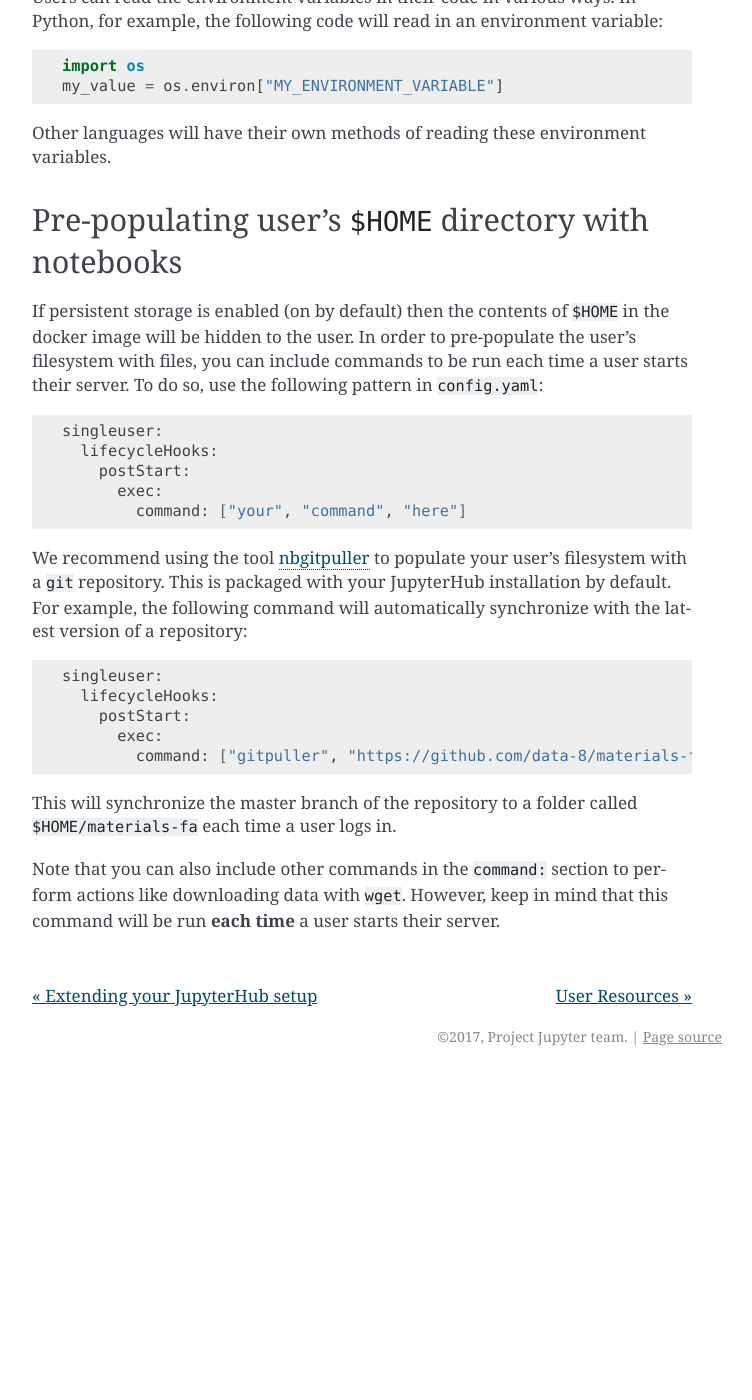
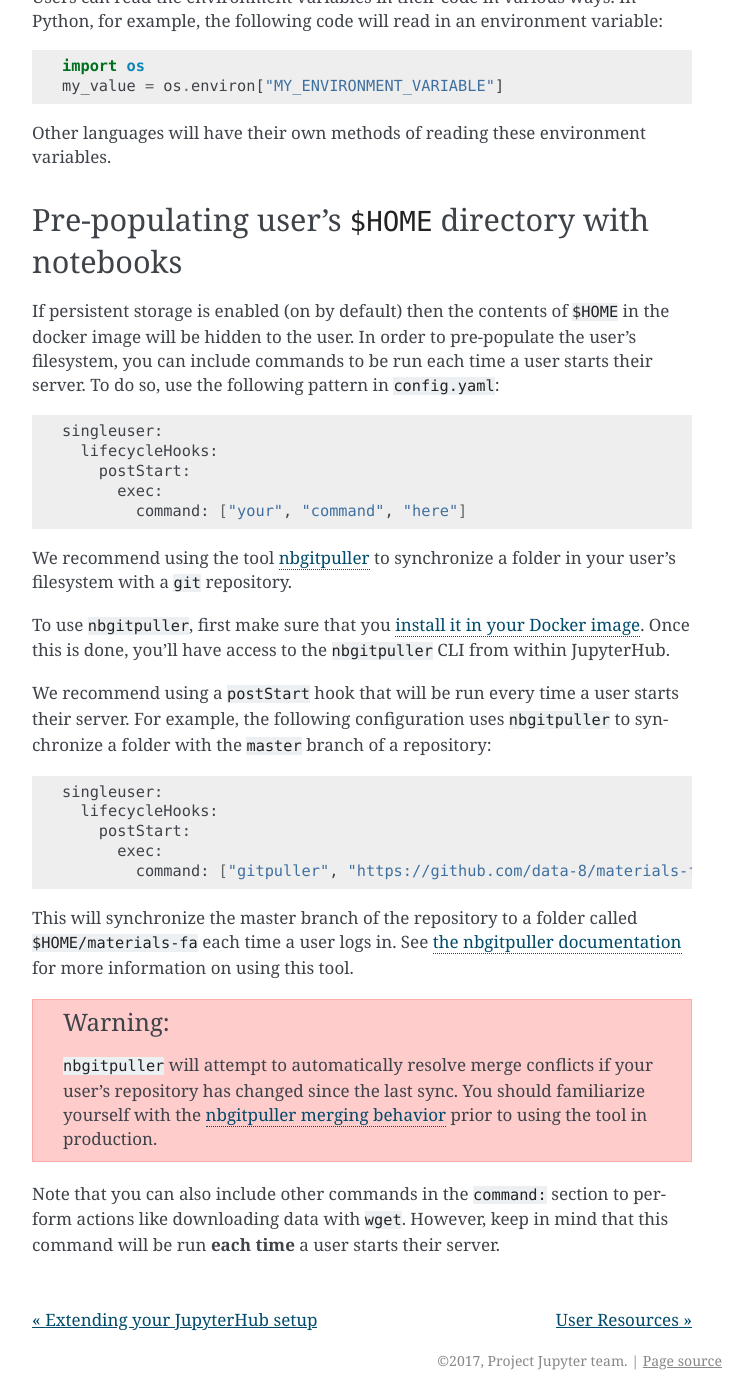
Before and after one commit to jupyterhub/zero-to-jupyterhub-k8s, a Sphinx documentation site: the page built from doc/source/user-environment.rst, in a window 1280 px wide and 1400 px high, scrolled down 4455 px. Shown: the whole window, without its empty margins (388-1140 px from the left). Built offline with Sphinx 7.4.7, drawn with Linux system fonts in a browser that asks for light colours; before the commit the page ends 5531 px from its top, so only the background shows below that; some of the changed text lies outside the part shown.

Commit message:
improving gitpuller explanation and updating docker capitalization

```diff
--- a/doc/source/user-environment.rst
+++ b/doc/source/user-environment.rst
@@ -18,10 +18,12 @@ such as RStudio, RISE, JupyterLab, and others.
 
 Usually a :term:`docker image` specifies the functionality and
 environment that you wish to provide to users. The following sections will describe
-how to use existing docker images, how to create custom images, and how to set
+how to use existing Docker images, how to create custom images, and how to set
 environment variables.
 
-Use an existing docker image
+.. _existing-docker-image:
+
+Use an existing Docker image
 ----------------------------
 
 .. note::
@@ -31,10 +33,10 @@ Use an existing docker image
    match the version installed by the helm chart that you're using. For example,
    ``v0.5`` of the helm chart uses  ``jupyterhub==0.8``.
 
-Using an existing docker image, that someone else has written and maintained,
+Using an existing Docker image, that someone else has written and maintained,
 is the simplest approach. For example, Project Jupyter maintains the
 `jupyter/docker-stacks <https://github.com/jupyter/docker-stacks/>`_ repo,
-which contains ready to use docker images. Each image includes a set of
+which contains ready to use Docker images. Each image includes a set of
 commonly used science and data science libraries and tools.
 
 The `scipy-notebook <https://hub.docker.com/r/jupyter/scipy-notebook/>`_
@@ -221,7 +223,7 @@ Pre-populating user's ``$HOME`` directory with notebooks
 
 If persistent storage is enabled (on by default) then the contents of
 ``$HOME`` in the docker image will be hidden to the user. In order to
-pre-populate the user's filesystem with files, you can include commands
+pre-populate the user's filesystem, you can include commands
 to be run each time a user starts their server. To do so, use the following
 pattern in ``config.yaml``:
 
@@ -234,9 +236,16 @@ pattern in ``config.yaml``:
            command: ["your", "command", "here"]
 
 We recommend using the tool `nbgitpuller <https://github.com/data-8/nbgitpuller>`_
-to populate your user's filesystem with a ``git`` repository. This is packaged
-with your JupyterHub installation by default. For example, the following command
-will automatically synchronize with the latest version of a repository:
+to synchronize a folder in your user's filesystem with a ``git`` repository.
+
+To use ``nbgitpuller``, first make sure that you `install it in your Docker
+image <https://github.com/data-8/nbgitpuller#installation>`_.
+Once this is done, you'll have access to the ``nbgitpuller`` CLI from within
+JupyterHub.
+
+We recommend using a ``postStart`` hook that will be run every time a user starts
+their server. For example, the following configuration uses ``nbgitpuller`` to
+synchronize a folder with the ``master`` branch of a repository:
 
 .. code-block:: bash
 
@@ -244,10 +253,18 @@ will automatically synchronize with the latest version of a repository:
      lifecycleHooks:
        postStart:
          exec:
-           command: ["gitpuller", "https://github.com/data-8/materials-fa", "master", "materials-fa"]
+           command: ["gitpuller", "https://github.com/data-8/materials-fa17", "master", "materials-fa"]
 
 This will synchronize the master branch of the repository to a folder called
-``$HOME/materials-fa`` each time a user logs in.
+``$HOME/materials-fa`` each time a user logs in. See `the nbgitpuller documentation <https://github.com/data-8/nbgitpuller>`_
+for more information on using this tool.
+
+.. warning::
+
+   ``nbgitpuller`` will attempt to automatically resolve merge conflicts if
+   your user's repository has changed since the last sync. You should familiarize
+   yourself with the `nbgitpuller merging behavior <https://github.com/data-8/nbgitpuller#merging-behavior>`_
+   prior to using the tool in production.
 
 Note that you can also include other commands in the ``command:`` section to
 perform actions like downloading data with ``wget``. However, keep in mind that
```
